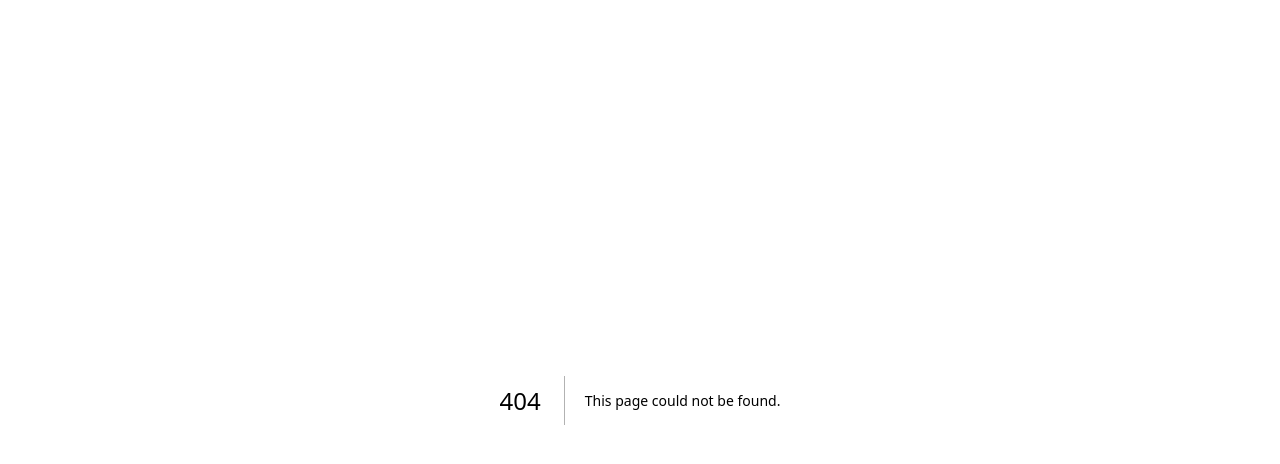
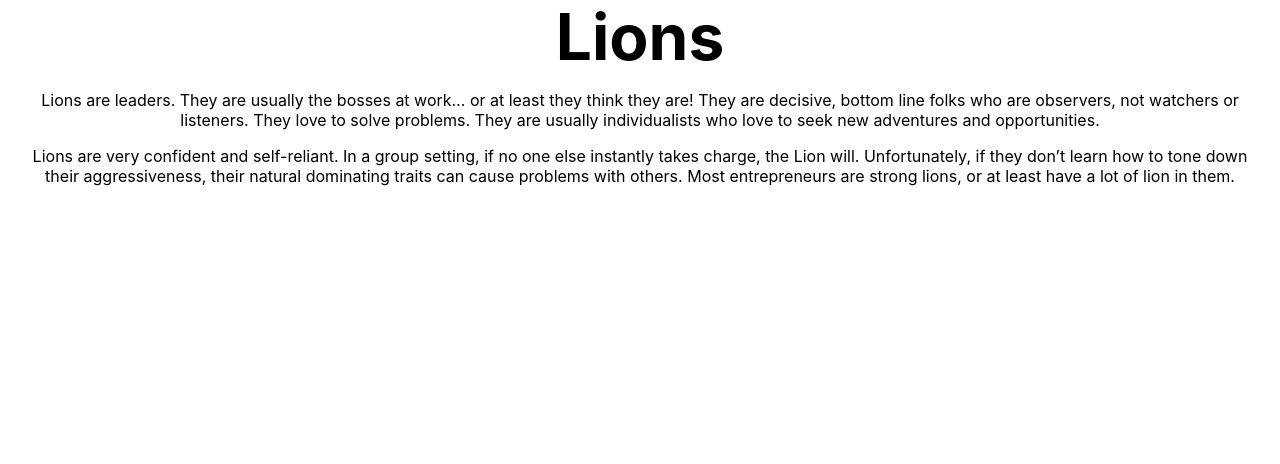
Before and after one commit to koenigm-seattleu/LOGB-Personality-Test, a Next.js app: page /details/lion in a window 1280 px wide. Before the commit this address had no page. Shown: the top 464 px of the page. Built offline with nearby package versions, Linux system fonts and the light colour scheme.

Commit message:
link to details page

```diff
--- /dev/null
+++ b/pages/details/lion/index.tsx
@@ -0,0 +1,28 @@
+import styles from '../../../styles/Home.module.css';
+
+export default function Lion() {
+    return (
+        <div className={styles.container}>
+            <main className={styles.description}>
+                <h1 className={styles.title}>Lions</h1>
+                <p>
+                    Lions are leaders. They are usually the bosses at
+                    work&#8230; or at least they think they are! They are
+                    decisive, bottom line folks who are observers, not watchers
+                    or listeners. They love to solve problems. They are usually
+                    individualists who love to seek new adventures and
+                    opportunities.
+                </p>
+
+                <p>
+                    Lions are very confident and self-reliant. In a group
+                    setting, if no one else instantly takes charge, the Lion
+                    will. Unfortunately, if they don’t learn how to tone down
+                    their aggressiveness, their natural dominating traits can
+                    cause problems with others. Most entrepreneurs are strong
+                    lions, or at least have a lot of lion in them.
+                </p>
+            </main>
+        </div>
+    );
+}
```
